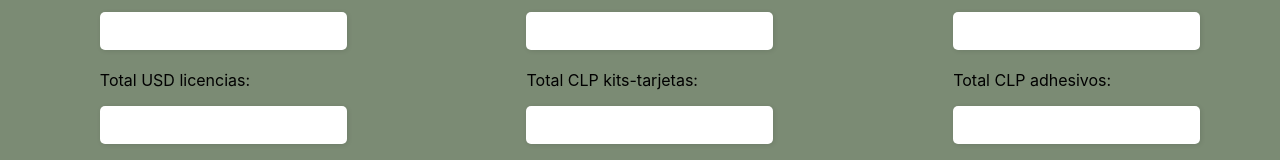
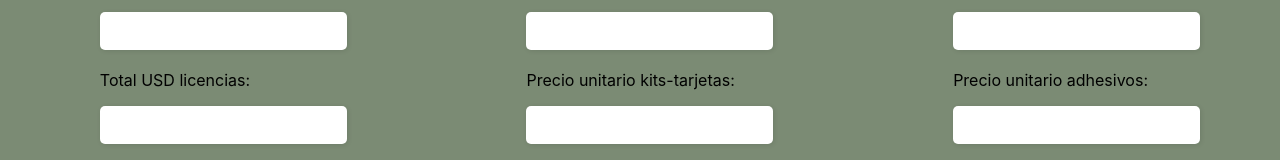
Before and after one commit to javiermingo/my-app-cotizaciones-2.0, a React (Create React App) app: page / in a window 1280 px wide. Shown: the part 528-688 px from the top of the page. Built offline with nearby package versions, Linux system fonts and the light colour scheme.

Commit message:
push con precio unitario

```diff
--- a/src/components/PDFFile.js
+++ b/src/components/PDFFile.js
@@ -85,13 +85,13 @@ const styles = StyleSheet.create({
                   {props.datos.kitCantidad}
                 </Text>
                 <Text style={[{ position: 'absolute', top: 424, left: 465 }, styles.text]}>
-                  {'$'+ formatearNumero(props.datos.kitTotal)}
+                  {'$'+ formatearNumero(parseInt(props.datos.kitTotal)*parseInt(props.datos.kitCantidad))}
                 </Text>
                 <Text style={[{ position: 'absolute', top: 463, left: 210 }, styles.text]}>
                   {formatearNumero(props.datos.adhesivosCantidad)}
                 </Text>
                 <Text style={[{ position: 'absolute', top: 463, left: 465 }, styles.text]}>
-                  {'$'+ formatearNumero(props.datos.adhesivosTotal)}
+                  {'$'+ formatearNumero(parseInt(props.datos.adhesivosTotal)*parseInt(props.datos.adhesivosCantidad))}
                 </Text>
 
                 <Text style={[{ position: 'absolute', top: 492, left: 465 }, styles.text]}>
--- a/src/components/form.js
+++ b/src/components/form.js
@@ -157,7 +157,7 @@ return (
             <input type="number" defaultValue={0} value={kitCantidad} onChange={(e) => setKitCantidad(e.target.value)} />
           </div>
           <div className="input-cuadrado">
-            <label>Total CLP kits-tarjetas:</label>
+            <label>Precio unitario kits-tarjetas:</label>
             <input type="number" defaultValue={0} value={kitTotal} onChange={(e) => setKitTotal(e.target.value)} />
           </div>
         </div>
@@ -167,7 +167,7 @@ return (
             <input type="number" defaultValue={0} value={adhesivosCantidad} onChange={(e) => setAdhesivosCantidad(e.target.value)} />
           </div>
           <div className="input-cuadrado">
-            <label>Total CLP adhesivos:</label>
+            <label>Precio unitario adhesivos:</label>
             <input type="number" defaultValue={0} value={adhesivosTotal} onChange={(e) => setAdhesivosTotal(e.target.value)} />
           </div>
         </div>
```
